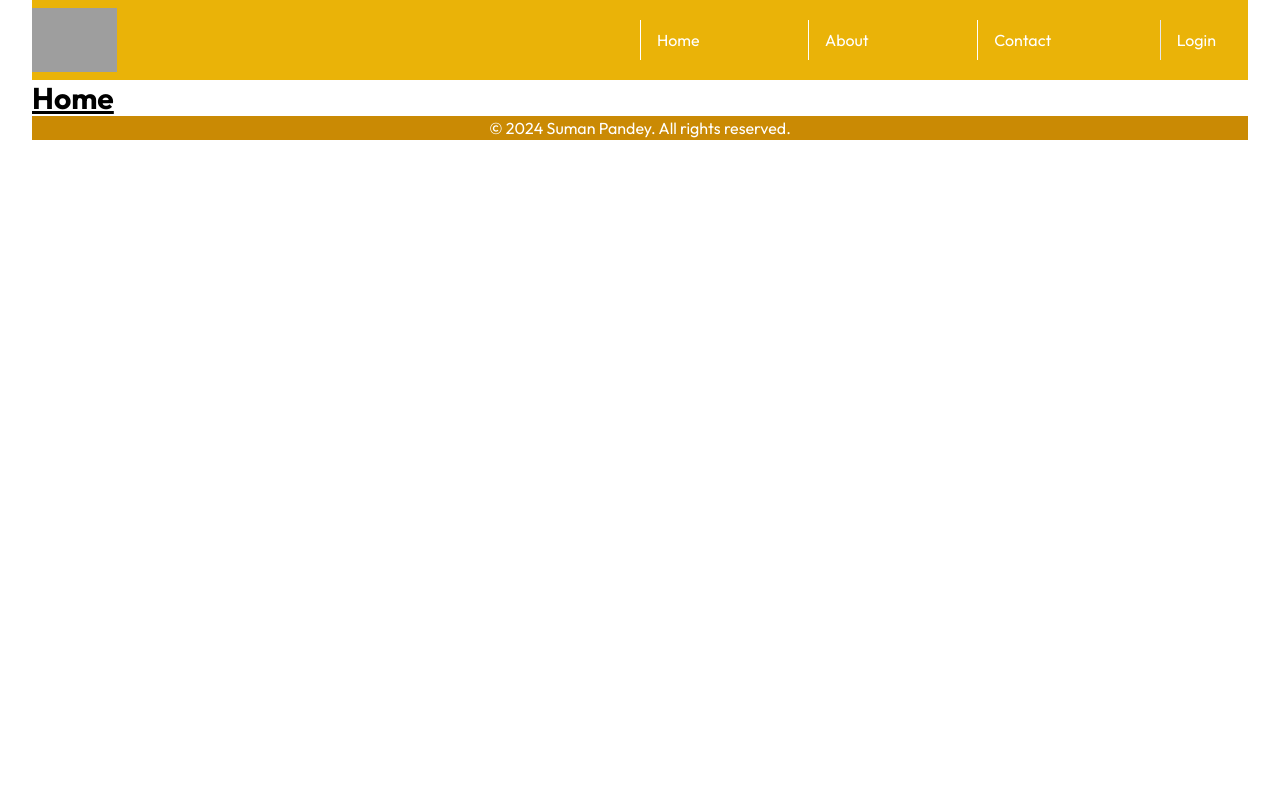
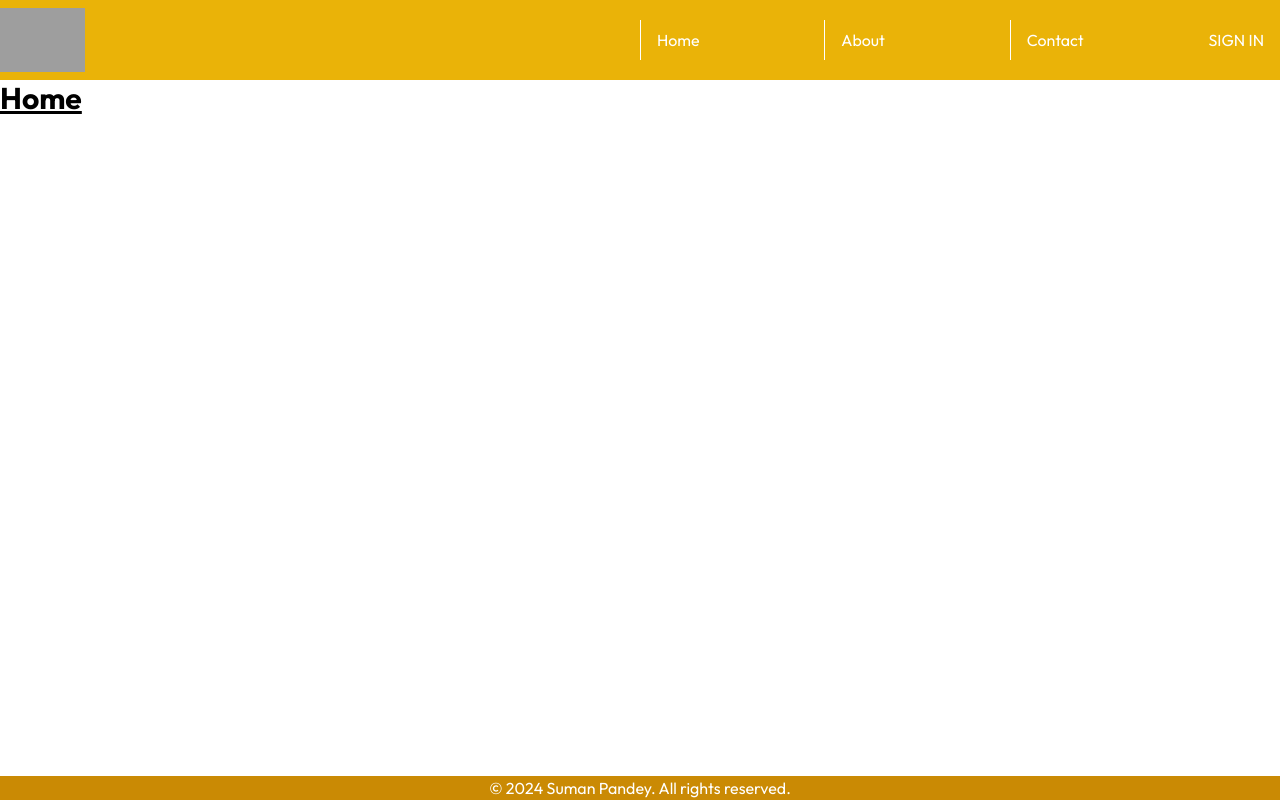
Before and after one commit to itsmesuman01/Natural, a React (Vite) app: page / in a window 1280 px wide. Built offline with nearby package versions, Linux system fonts and the light colour scheme; grey boxes are pictures that could not be loaded.

Commit message:
Login Added

```diff
--- a/src/App.jsx
+++ b/src/App.jsx
@@ -2,16 +2,26 @@ import { BrowserRouter as Router, Route, Routes } from 'react-router-dom';
 import Topbar from './components/Topbar';
 import Footer from './components/Footer';
 import Home from './pages/Home';
+import About from './pages/About';
+import Contact from './pages/Contact';
+import Login from './pages/Login';
+import { useState } from 'react'
 
 function App() {
+  const [showLogin, setShowLogin] = useState(false);
   return (
     <Router>
-      <div className="app">
-        <Topbar />
-        <Routes>
-          <Route path="/" element={<Home />} />
-        </Routes>
-        <Footer />
+      {showLogin ? <Login setShowLogin={setShowLogin} /> : <></>}
+      <div className="flex flex-col min-h-screen">
+        <Topbar className="h-16" setShowLogin={setShowLogin} />
+        <div className="flex-1">
+          <Routes>
+            <Route path="/" element={<Home />} />
+            <Route path="/about" element={<About />} />
+            <Route path="/contact" element={<Contact />} />
+          </Routes>
+        </div>
+        <Footer className="h-12" />
       </div>
     </Router>
   );
--- a/src/assets/assets.js
+++ b/src/assets/assets.js
@@ -1,5 +1,7 @@
 import logo from './images/logo.webp'
+import cross_icon from './images/cross_icon.png'
 
 export const images = {
-    logo
+    logo,
+    cross_icon
 }
--- a/src/components/Topbar.jsx
+++ b/src/components/Topbar.jsx
@@ -1,20 +1,31 @@
-import React from 'react'
-import { images } from '../assets/assets'
+import React from 'react';
+import { images } from '../assets/assets';
+import { NavLink } from 'react-router-dom';
 
-const Topbar = () => {
+const NavItem = ({ children }) => (
+  <div className="border-l border-white px-4 py-2">
+    {children}
+  </div>
+);
+
+const Topbar = ({ setShowLogin }) => {
+  const navItems = ['Home', 'About', 'Contact'];
+
   return (
     <div className="flex text-white bg-yellow-500 h-20">
-      <div className="left flex-1 flex items-center h-full ">
+      <div className="left flex-1 flex items-center h-full">
         <img src={images.logo} alt="logo" className="h-4/5 w-auto" />
       </div>
       <div className="right flex-1 flex flex-row justify-between items-center p-4">
-        <div className="border-l border-white px-4 py-2">Home</div>
-        <div className="border-l border-white px-4 py-2">About</div>
-        <div className="border-l border-white px-4 py-2">Contact</div>
-        <div className="border-l px-4 py-2">Login</div>
+        {navItems.map((item, index) => (
+          <NavItem key={item}>
+            <NavLink to={item === 'Home' ? '/' : item}>{item}</NavLink>
+          </NavItem>
+        ))}
+        <button onClick={() => setShowLogin(true)}>SIGN IN</button>
       </div>
     </div>
-  )
+  );
 }
 
-export default Topbar
+export default Topbar;
--- /dev/null
+++ b/src/pages/About.jsx
@@ -0,0 +1,9 @@
+import React from 'react'
+
+const About = () => {
+  return (
+    <div>About</div>
+  )
+}
+
+export default About
--- /dev/null
+++ b/src/pages/Contact.jsx
@@ -0,0 +1,9 @@
+import React from 'react'
+
+const Contact = () => {
+  return (
+    <div>Contact</div>
+  )
+}
+
+export default Contact
--- /dev/null
+++ b/src/pages/Login.jsx
@@ -0,0 +1,84 @@
+import React, { useState } from "react";
+import { images } from "../assets/assets";
+
+const Login = ({ setShowLogin }) => {
+  const [currState, setCurrState] = useState("Login");
+
+  return (
+    <div className="fixed inset-0 bg-black bg-opacity-60 grid place-items-center z-50">
+      <form className="bg-white p-6 rounded-lg shadow-lg w-[min(23vw,330px)] text-gray-600 flex flex-col gap-6 animate-fadeIn">
+        <div className="flex justify-between items-center text-black">
+          <h2>{currState}</h2>
+          <img
+            onClick={() => setShowLogin(false)}
+            src={images.cross_icon}
+            alt="Close"
+            className="w-4 cursor-pointer"
+          />
+        </div>
+        <div className="flex flex-col gap-5">
+          {currState === "Sign up" && (
+            <input
+              type="text"
+              placeholder="Enter your name"
+              required
+              className="outline-none border border-gray-300 p-2 rounded-md"
+            />
+          )}
+          <input
+            type="email"
+            placeholder="Enter your email"
+            required
+            className="outline-none border border-gray-300 p-2 rounded-md"
+          />
+          <input
+            type="password"
+            placeholder="Enter your password"
+            required
+            className="outline-none border border-gray-300 p-2 rounded-md"
+          />
+        </div>
+        <button
+          type="submit"
+          className="border-none p-2 rounded-md text-white bg-yellow-500 text-lg cursor-pointer"
+        >
+          {currState === "Sign up" ? "Create Account" : "Login"}
+        </button>
+        {currState === "Sign up" && <div className="flex items-start gap-2 mt-[-3px]">
+          <input
+            type="checkbox"
+            required
+            className="outline-none"
+          />
+          <p>Terms and the conditions</p>
+        </div>
+        }
+        <p>
+          {currState === "Login" ? (
+            <>
+              Create a new account?{" "}
+              <span
+                onClick={() => setCurrState("Sign up")}
+                className="text-yellow-500 font-medium cursor-pointer"
+              >
+                Click here
+              </span>
+            </>
+          ) : (
+            <>
+              Already have an account?{" "}
+              <span
+                onClick={() => setCurrState("Login")}
+                className="text-yellow-500 font-medium cursor-pointer"
+              >
+                Login here
+              </span>
+            </>
+          )}
+        </p>
+      </form>
+    </div>
+  );
+};
+
+export default Login;
```
